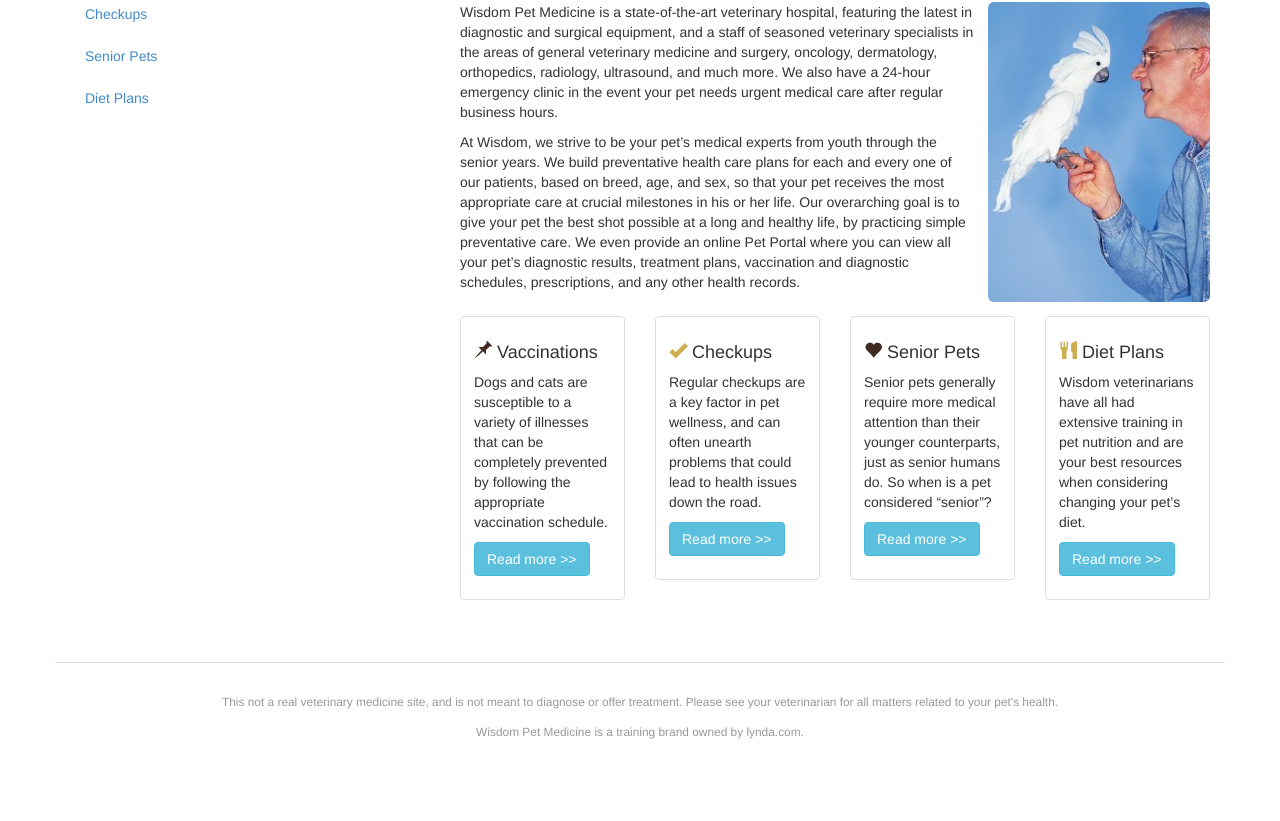
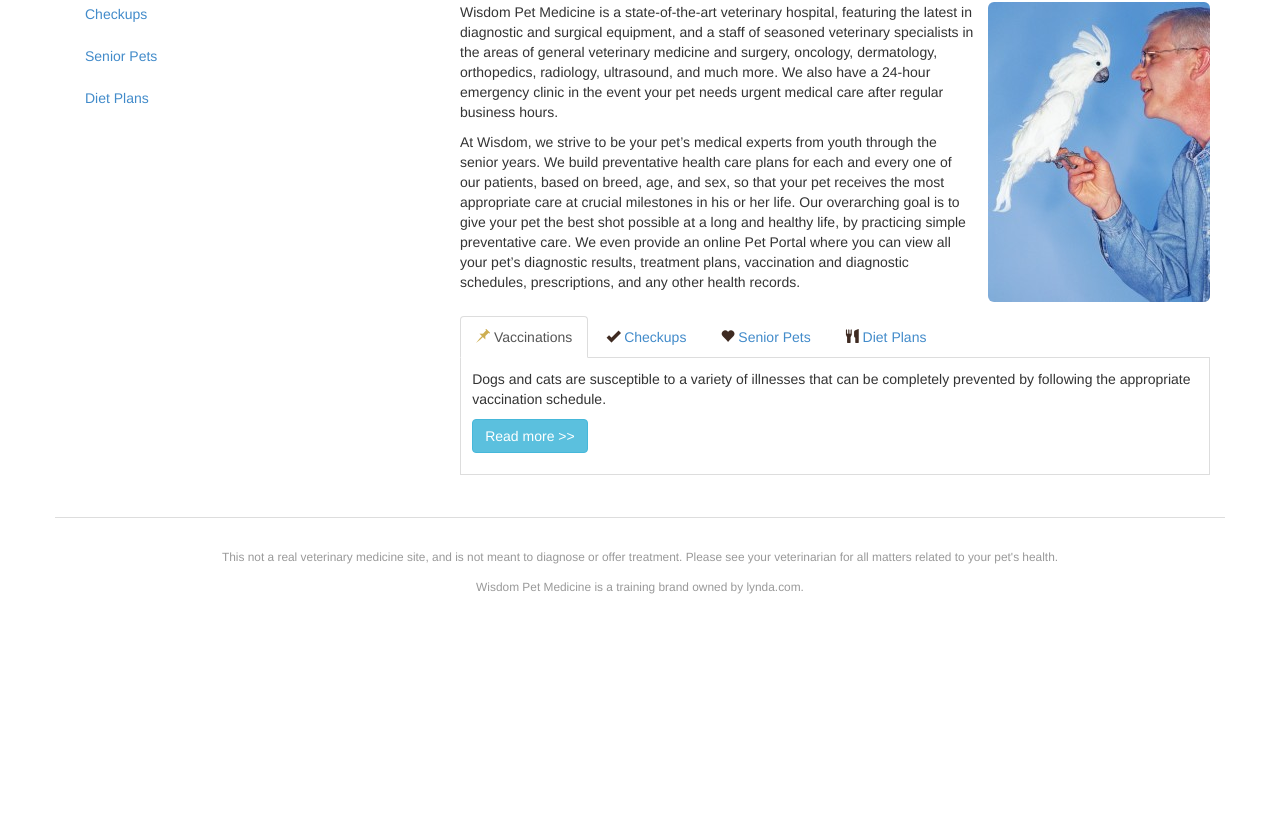
Before and after one commit to book-source/up-and-running-with-bootstrap-3, a plain HTML site: page vaccinations.html in a window 1280 px wide. Shown: the part 333-1154 px from the top of the page. After the commit the page ends 1009 px from the top, so only its background shows below. Drawn offline with nearby package versions, Linux system fonts and the light colour scheme.

Commit message:
tabs in services

```diff
--- a/css/custom.css
+++ b/css/custom.css
@@ -14,13 +14,10 @@ body {
 
 
 .glyphicon {
-	color: #cdae51;
+	color: #3f2b22;
 }
 
-.glyphicon-pushpin,
-.glyphicon-heart {
-	color: #3F2B22;
-}
+
 
 .pull-right.img-responsive {
 	margin: 0 0 1em 1em;
@@ -61,13 +58,27 @@ body {
 	font-weight: bold;
 	border-color: white;
 }
+
 .navbar-inverse .navbar-toggle:hover {
 	background-color: #ddd;
 	color: #333;
 }
+
 .navbar-inverse .navbar-toggle .glyphicon {
 	color: white;
 }
+
 .navbar-inverse .navbar-toggle:hover .glyphicon {
 	color: #333;
 }
+
+.tab-pane {
+	border-left: 1px solid #ddd;
+	border-right: 1px solid #ddd;
+	border-bottom: 1px solid #ddd;
+	padding: 0.8em;
+}
+
+.active .glyphicon {
+	color: #cdae51;
+}
--- a/vaccinations.html
+++ b/vaccinations.html
@@ -14,19 +14,24 @@
 <div class="container">
     <!-- row 1: navigation -->
     <div class="row">
-        <nav class="navbar navbar-default navbar-inverse navbar-fixed-top" role="navigation">
+        <nav class="navbar navbar-default navbar-fixed-top navbar-inverse">
             <div class="navbar-header">
                 <button type="button" class="navbar-toggle" data-toggle="collapse" data-target="#collapse">
                   <span class="sr-only">Toggle navigation</span>
                   <span class="glyphicon glyphicon-arrow-down"></span>
                   MENU
-                    <span class="icon-bar"></span>
                 </button>
             </div>
             <div class="collapse navbar-collapse" id="collapse">
                 <ul class="nav navbar-nav">
                     <li><a href="#">Home</a></li>
-                    <li><a href="#">About</a></li>
+                    <li class="dropdown"><a href="#" data-toggle="dropdown">About <span class="caret"></span></a>
+                        <ul class="dropdown-menu">
+                            <li><a href="#">Dr. Winthrop</a></li>
+                            <li><a href="#">Dr. Chase</a></li>
+                            <li><a href="#">Dr. Sanders</a></li>
+                        </ul>
+                    </li>
                     <li class="active"><a href="#">Services</a></li>
                     <li><a href="#">Photo Gallery</a></li>
                     <li><a href="#">Contact</a></li>
@@ -58,47 +63,41 @@
             <h1>Services</h1>
             <p><img src="img/cockatiel.jpg" class="pull-right img-responsive img-rounded">Wisdom Pet Medicine is a state-of-the-art veterinary hospital,   featuring the latest in diagnostic and surgical equipment, and a staff   of seasoned veterinary specialists in the areas of general veterinary   medicine and surgery, oncology, dermatology, orthopedics, radiology,   ultrasound, and much more. We also have a 24-hour emergency clinic in   the event your pet needs urgent medical care after regular business   hours.</p>
             <p>At Wisdom, we strive to be your pet&rsquo;s medical experts from youth   through the senior years. We build preventative health care plans for   each and every one of our patients, based on breed, age, and sex, so   that your pet receives the most appropriate care at crucial milestones   in his or her life. Our overarching goal is to give your pet the best   shot possible at a long and healthy life, by practicing simple   preventative care. We even provide an online Pet Portal where you can   view all your pet&rsquo;s diagnostic results, treatment plans, vaccination and   diagnostic schedules,  prescriptions, and any other health records.</p>
-                        <!-- nested row 3a: callouts -->
              <div class="clearfix visible-xs visible-lg"></div>
-            <div class="row">
-                <div class="col-lg-3 col-xs-6">
-                    <div class="thumbnail">
-                        <div class="caption">
-                            <h4><span class="glyphicon glyphicon-pushpin"></span> Vaccinations</h4>
+
+   <!-- list navigation for tabs -->
+
+             <ul class="nav nav-tabs">
+                <li><a href="#vacc" data-toggle="tab"><span class="glyphicon glyphicon-pushpin"></span> Vaccinations</a></li>
+                <li><a href="#checkups" data-toggle="tab"><span class="glyphicon glyphicon-ok"></span> Checkups</a></li>
+                <li><a href="#senior" data-toggle="tab"><span class="glyphicon glyphicon-heart"></span> Senior Pets</a></li>
+                <li><a href="#diet" data-toggle="tab"><span class="glyphicon glyphicon-cutlery"></span> Diet Plans</a></li>
+             </ul>
+
+<!-- text for each callout -->
+             <!-- Vaccinations -->
+            <div class="tab-content">
+                <div class="tab-pane fade active in" id="vacc">
                     <p>Dogs and cats are susceptible to a variety of illnesses that can be completely prevented by following the appropriate vaccination schedule.</p>
                     <p><a href="#" class="btn btn-info">Read more >></a></p>
                 </div>
-                    </div>
-                </div>
-                <div class="col-lg-3 col-xs-6">
-                     <div class="thumbnail">
-                        <div class="caption">
-                            <h4><span class="glyphicon glyphicon-ok"></span> Checkups</h4>
+             <!-- Checkups -->
+                <div class="tab-pane fade" id="checkups">
                     <p>Regular checkups are a key factor in pet wellness, and can often unearth problems that could lead to health issues down the road.  </p>
                     <p><a href="#" class="btn btn-info">Read more >></a></p>
                 </div>
-                    </div>
-                </div>
-                <div class="clearfix visible-md visible-xs"></div>
-                <div class="col-lg-3 col-xs-6">
-                    <div class="thumbnail">
-                        <div class="caption">
-                            <h4><span class="glyphicon glyphicon-heart"></span> Senior Pets</h4>
+                <!-- Senior Pets -->
+                <div class="tab-pane fade" id="senior">
                     <p>Senior pets generally require more medical attention than their younger counterparts, just as senior humans do. So when is a pet considered “senior”? </p>
                     <p><a href="#" class="btn btn-info">Read more >></a></p>
                 </div>
-                    </div>
-                </div>
-                <div class="col-lg-3 col-xs-6">
-                    <div class="thumbnail">
-                        <div class="caption">
-                            <h4><span class="glyphicon glyphicon-cutlery"></span> Diet Plans</h4>
+             <!-- Diet Plans -->
+                <div class="tab-pane fade" id="diet">
                     <p>Wisdom veterinarians have all had extensive training in pet nutrition and are your best resources when considering changing your pet’s diet. </p>
                     <p><a href="#" class="btn btn-info">Read more >></a></p>
                 </div>
              </div>
-                 </div>
-            </div><!-- end nested row 3a -->
+
         </article>
         <aside class="col-lg-3 col-sm-4 col-lg-pull-9 col-sm-pull-8">
             <h3>About Our Services</h3>
@@ -124,5 +123,10 @@
 <!-- javascript -->
     <script src="http://code.jquery.com/jquery-latest.min.js"></script>
     <script src="js/bootstrap.min.js"></script>
+    <script>
+        $(function () {
+            $('.nav-tabs a:first').tab('show');
+        });
+    </script>
 </body>
 </html>
```
Lines whose indentation alone changed are shown as unchanged.
